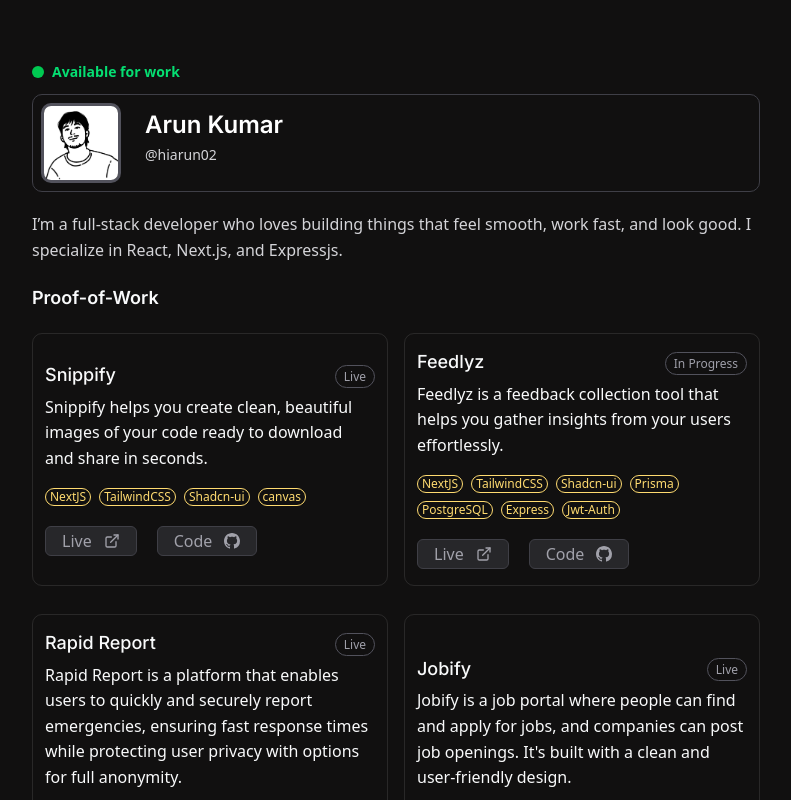
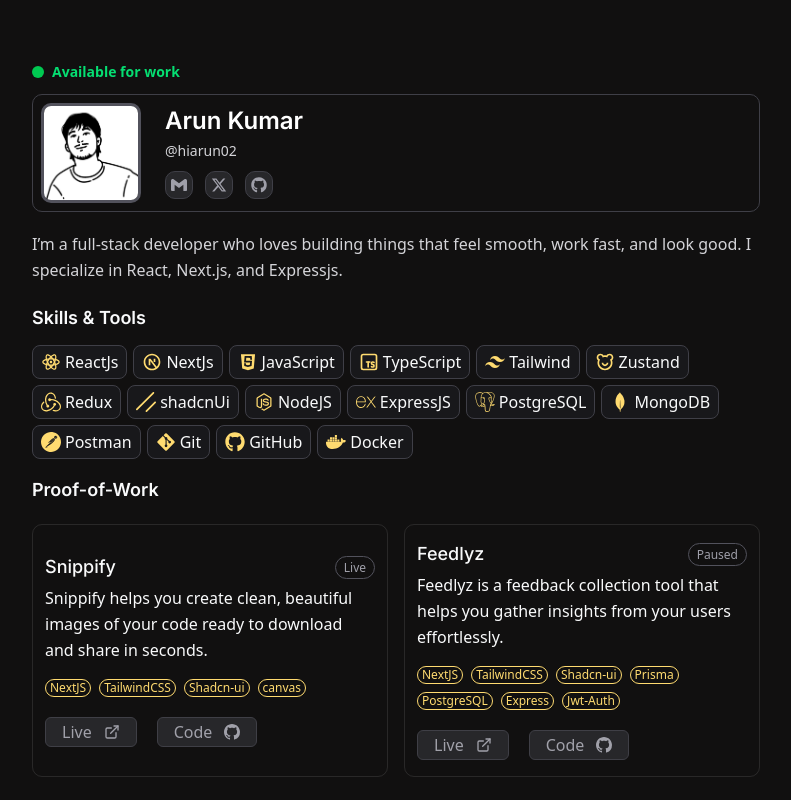
Before and after one commit to hiarun01/my-portfolio, a Next.js app: page / in a window 1280 px wide. Shown: the top 800 px of the page, without its empty margins (244-1035 px from the left). Built offline with nearby package versions, Linux system fonts and the light colour scheme.

Commit message:
add skills section and social icons

```diff
--- a/app/page.tsx
+++ b/app/page.tsx
@@ -7,7 +7,7 @@ import Footer from "@/components/Footer";
 import HackathonSection from "@/components/HackathonSection";
 import GitHubState from "@/components/GitHubState";
 import Projects from "@/components/Projects";
-// import Skills from "@/components/Skills";
+import Skills from "@/components/Skills";
 
 // import {SupportMe} from "@/components/SupportMe";
 
@@ -21,9 +21,9 @@ export default function Home() {
         </section>
 
         {/* skills  */}
-        {/* <section aria-label="Skills">
+        <section aria-label="Skills">
           <Skills />
-        </section> */}
+        </section>
 
         {/* Projects */}
         <section aria-label="Projects">
--- a/components/About.tsx
+++ b/components/About.tsx
@@ -1,5 +1,5 @@
 import Image from "next/image";
-// import {socials} from "./Data/SocialData";
+import {socials} from "./Data/SocialData";
 export default function About() {
   return (
     <div className="">
@@ -19,7 +19,7 @@ export default function About() {
         {/* Profile Image */}
         <div className="flex-shrink-0 ">
           <div
-            className="w-20 h-20 overflow-hidden rounded-lg border-3
+            className="w-25 h-25 overflow-hidden rounded-lg border-3
            border-zinc-600 transition-all duration-300 hover:scale-110 hover:shadow-xl hover:shadow-zinc-800/50 hover:border-zinc-500 cursor-pointer group"
           >
             <Image
@@ -43,12 +43,12 @@ export default function About() {
           <p className="text-zinc-300 text-sm mb-2">@hiarun02</p>
 
           {/* Social Links */}
-          {/* <div className="flex gap-3">
+          <div className="flex gap-3">
             {socials.map((social) => (
               <a
                 key={social.label}
                 href={social.href}
-                className="w-8 h-8 bg-zinc-800 border border-zinc-700 rounded-lg flex items-center justify-center text-zinc-400 hover:text-[#ffdb70] hover:bg-zinc-700 transition-all duration-200"
+                className="w-7 h-7 bg-zinc-800 border border-zinc-700 rounded-lg flex items-center justify-center text-zinc-400 hover:text-[#ffdb70] hover:bg-zinc-700 transition-all duration-200"
                 aria-label={social.label}
                 target="_blank"
                 rel="noopener noreferrer"
@@ -56,7 +56,7 @@ export default function About() {
                 {social.icon && <social.icon />}
               </a>
             ))}
-          </div> */}
+          </div>
         </div>
       </div>
 
--- a/components/Data/ProjectsData.ts
+++ b/components/Data/ProjectsData.ts
@@ -41,7 +41,7 @@ export const personalProjects: Project[] = [
     live: "",
     image: "/Projects-image/Feedlyz.png",
     category: "fullstack",
-    status: "In Progress",
+    status: "Paused",
   },
   {
     id: 2,
```
